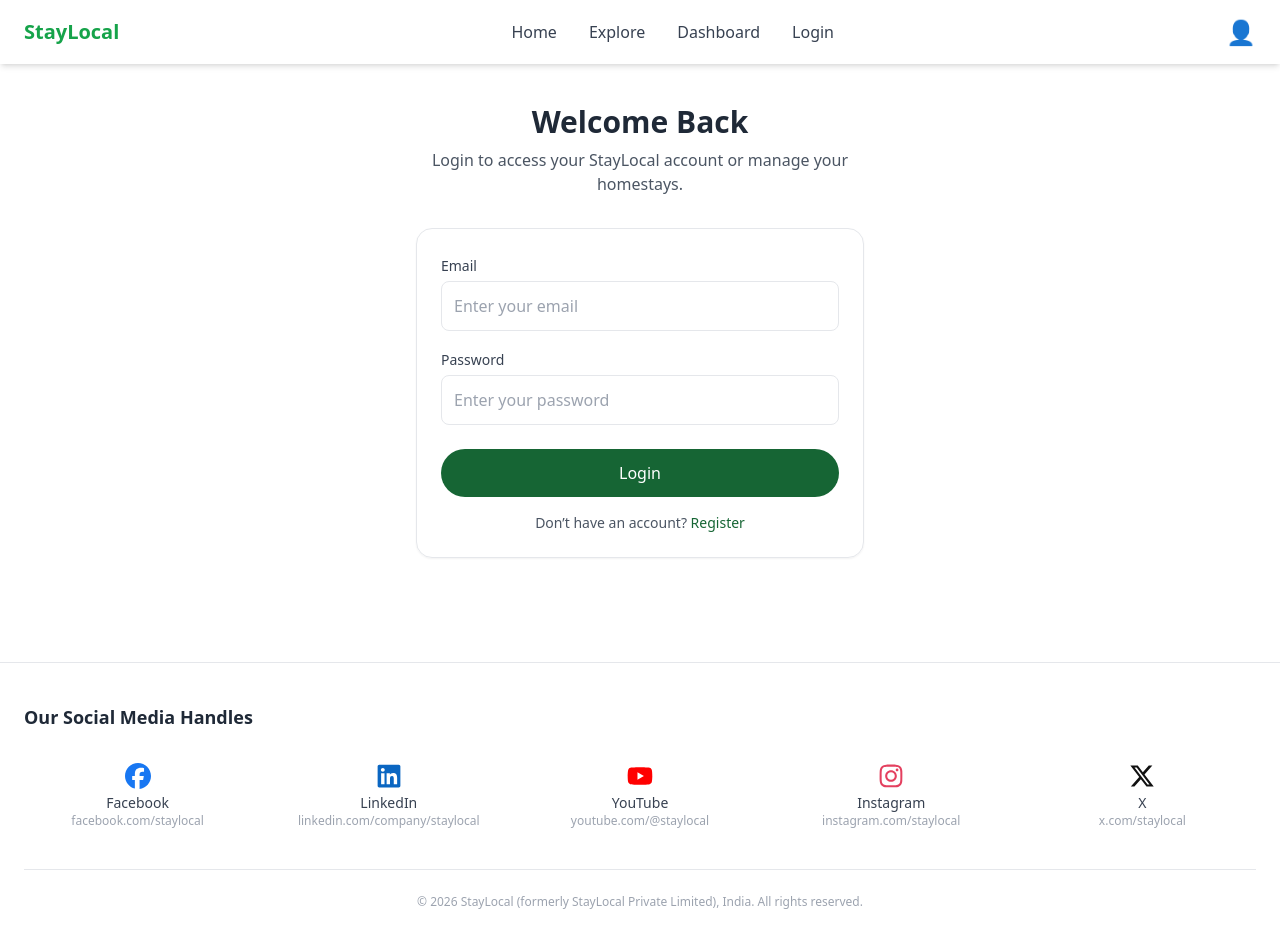
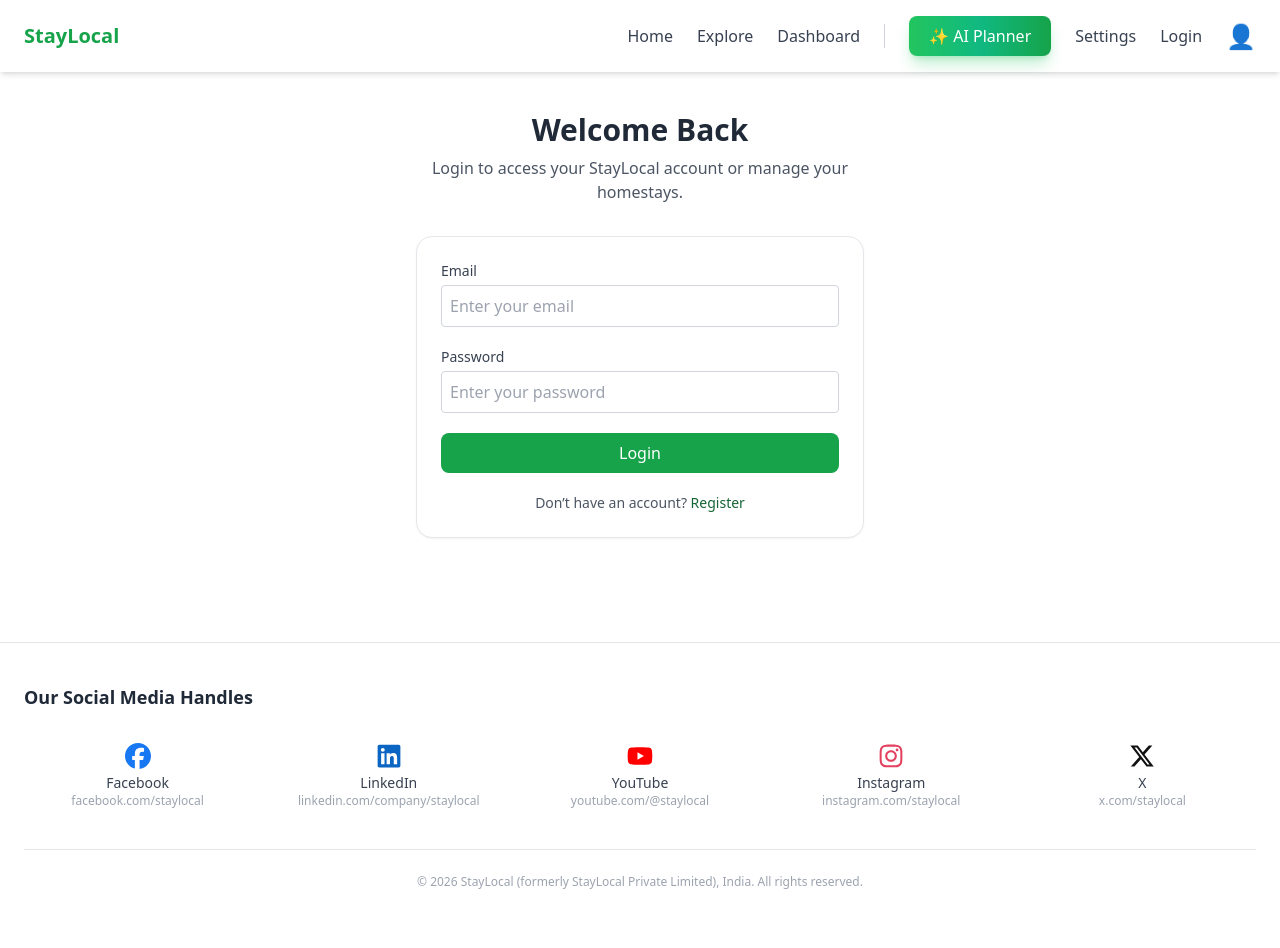
Before and after one commit to pragatinautiyal/StayLocal-Connecting-Travelers-to-Local-Life, a React app in the folder frontend/: page /login in a window 1280 px wide. Built offline with nearby package versions, Linux system fonts and the light colour scheme; the HTML template or start-up script is replaced by a standard one.

Commit message:
feat: complete frontend implementation and integrate UI components

```diff
--- a/frontend/package.json
+++ b/frontend/package.json
@@ -11,7 +11,9 @@
   },
   "dependencies": {
     "react": "^19.2.6",
-    "react-dom": "^19.2.6"
+    "react-dom": "^19.2.6",
+    "react-icons": "^5.6.0",
+    "react-router-dom": "^7.17.0"
   },
   "devDependencies": {
     "@babel/core": "^7.29.0",
@@ -19,7 +21,7 @@
     "@rolldown/plugin-babel": "^0.2.3",
     "@types/react": "^19.2.14",
     "@types/react-dom": "^19.2.3",
-    "@vitejs/plugin-react": "^6.0.1",
+    "@vitejs/plugin-react": "^6.0.2",
     "autoprefixer": "^10.5.0",
     "babel-plugin-react-compiler": "^1.0.0",
     "eslint": "^10.3.0",
--- a/frontend/src/App.jsx
+++ b/frontend/src/App.jsx
@@ -1,8 +1,11 @@
 import { BrowserRouter, Routes, Route } from "react-router-dom";
 import Home from "./pages/Home";
 import Explore from "./pages/Explore";
+import ComponentsDemo from "./pages/ComponentsDemo";
 import Dashboard from "./pages/Dashboard";
 import Login from "./pages/Login";
+import Settings from "./pages/Settings";
+import AiScreen from "./pages/AiScreen";
 
 function App() {
   return (
@@ -13,6 +16,9 @@ function App() {
           <Route path="/explore" element={<Explore />} />
           <Route path="/dashboard" element={<Dashboard />} />
           <Route path="/login" element={<Login />} />
+          <Route path="/settings" element={<Settings />} />
+          <Route path="/ai" element={<AiScreen />} />
+          <Route path="/components" element={<ComponentsDemo />} />
         </Routes>
       </BrowserRouter>
     </div>
--- a/frontend/src/components/Navbar.jsx
+++ b/frontend/src/components/Navbar.jsx
@@ -3,6 +3,17 @@ import { Link } from "react-router-dom";
 
 export default function Navbar() {
   const [open, setOpen] = useState(false);
+
+  const leftItems = [
+    { name: "Home", path: "/" },
+    { name: "Explore", path: "/explore" },
+    { name: "Dashboard", path: "/dashboard" },
+  ];
+
+  const rightItems = [
+    { name: "Settings", path: "/settings" },
+    { name: "Login", path: "/login" },
+  ];
 
   return (
     <nav className="bg-white shadow-md">
@@ -10,65 +21,85 @@ export default function Navbar() {
         {/* Logo */}
         <Link
           to="/"
-          className="text-xl font-bold text-green-600 transition-transform duration-300 hover:scale-105"
+          className="text-xl font-bold text-green-600 hover:scale-105 transition"
         >
           StayLocal
         </Link>
 
-        {/* Desktop Links */}
-        <div className="hidden md:flex space-x-8">
-          {["Home", "Explore", "Dashboard", "Login"].map((item) => (
+        {/* Desktop Nav */}
+        <div className="hidden md:flex items-center space-x-6">
+          {/* Left links */}
+          {leftItems.map((item) => (
             <Link
-              key={item}
-              to={item === "Home" ? "/" : `/${item.toLowerCase()}`}
-              className="relative text-gray-700 hover:text-green-600 transition-colors duration-300 after:content-[''] after:absolute after:left-0 after:-bottom-1 after:h-[2px] after:w-0 after:bg-green-600 after:transition-all after:duration-300 hover:after:w-full"
+              key={item.name}
+              to={item.path}
+              className="text-gray-700 hover:text-green-600 transition"
             >
-              {item}
+              {item.name}
             </Link>
           ))}
+
+          {/* Divider */}
+          <div className="h-6 w-px bg-gray-300 mx-2"></div>
+
+          {/* AI Planner */}
+          <Link
+            to="/ai"
+            className="relative px-5 py-2 rounded-lg font-medium text-white
+            bg-gradient-to-r from-green-500 via-emerald-500 to-green-600
+            shadow-lg shadow-green-500/30
+            hover:shadow-green-500/50 hover:scale-105
+            transition-all duration-300"
+          >
+            ✨ AI Planner
+          </Link>
+
+          {/* Right links */}
+          {rightItems.map((item) => (
+            <Link
+              key={item.name}
+              to={item.path}
+              className="text-gray-700 hover:text-green-600 transition"
+            >
+              {item.name}
+            </Link>
+          ))}
+
+          {/* Profile */}
+          <div className="text-2xl cursor-pointer hover:scale-110 transition text-gray-700">
+            👤
+          </div>
         </div>
 
-        {/* Profile Icon */}
-        <div className="hidden md:block text-2xl cursor-pointer hover:scale-110 transition">
-          👤
-        </div>
-
-        {/* Mobile Menu Button */}
-        <button className="md:hidden text-2xl" onClick={() => setOpen(!open)}>
+        {/* Mobile button */}
+        <button
+          className="md:hidden text-2xl text-gray-700"
+          onClick={() => setOpen(!open)}
+        >
           ☰
         </button>
       </div>
 
-      {/* Mobile Menu */}
+      {/* Mobile menu */}
       {open && (
-        <div className="md:hidden px-6 pb-4 space-y-3">
+        <div className="md:hidden px-6 pb-4 space-y-3 bg-white border-t border-gray-200">
+          {[...leftItems, ...rightItems].map((item) => (
+            <Link
+              key={item.name}
+              to={item.path}
+              onClick={() => setOpen(false)}
+              className="block text-gray-700 hover:text-green-600"
+            >
+              {item.name}
+            </Link>
+          ))}
+
           <Link
-            className="block text-gray-700"
-            to="/"
+            to="/ai"
             onClick={() => setOpen(false)}
+            className="block bg-green-600 hover:bg-green-700 text-white px-4 py-2 rounded text-center"
           >
-            Home
-          </Link>
-          <Link
-            className="block text-gray-700"
-            to="/explore"
-            onClick={() => setOpen(false)}
-          >
-            Explore
-          </Link>
-          <Link
-            className="block text-gray-700"
-            to="/dashboard"
-            onClick={() => setOpen(false)}
-          >
-            Dashboard
-          </Link>
-          <Link
-            className="block text-gray-700"
-            to="/login"
-            onClick={() => setOpen(false)}
-          >
-            Login
+            ✨ AI Planner
           </Link>
         </div>
       )}
--- a/frontend/src/pages/Login.jsx
+++ b/frontend/src/pages/Login.jsx
@@ -1,7 +1,18 @@
 import Navbar from "../components/Navbar";
 import Footer from "../components/Footer";
+import { Input, Button, Toast } from "../components/ui";
+import { useState, useEffect } from "react";
 
 export default function Login() {
+  const [toast, setToast] = useState("");
+
+  useEffect(() => {
+    if (toast) {
+      const timer = setTimeout(() => setToast(""), 3000);
+      return () => clearTimeout(timer);
+    }
+  }, [toast]);
+
   return (
     <div className="min-h-screen flex flex-col bg-white">
       <Navbar />
@@ -16,26 +27,24 @@ export default function Login() {
             Login to access your StayLocal account or manage your homestays.
           </p>
 
-          <div className="mt-8 p-6 border rounded-2xl shadow-sm">
-            <label className="text-sm text-gray-700">Email</label>
-            <input
-              type="email"
-              placeholder="Enter your email"
-              className="w-full mt-1 mb-4 p-3 border rounded-lg outline-none focus:ring-2 focus:ring-green-700"
+          <div className="mt-8 p-6 border rounded-2xl shadow-sm flex flex-col gap-5 bg-white border-gray-200">
+            <div className="flex flex-col gap-1">
+              <label className="text-sm text-gray-700">Email</label>
+              <Input type="email" placeholder="Enter your email" />
+            </div>
+
+            <div className="flex flex-col gap-1">
+              <label className="text-sm text-gray-700">Password</label>
+              <Input type="password" placeholder="Enter your password" />
+            </div>
+
+            <Button
+              label="Login"
+              onClick={() => setToast("Login successful!")}
+              className="w-full"
             />
 
-            <label className="text-sm text-gray-700">Password</label>
-            <input
-              type="password"
-              placeholder="Enter your password"
-              className="w-full mt-1 p-3 border rounded-lg outline-none focus:ring-2 focus:ring-green-700"
-            />
-
-            <button className="w-full mt-6 bg-green-800 text-white py-3 rounded-full hover:bg-green-900 transition">
-              Login
-            </button>
-
-            <div className="text-center mt-4 text-sm text-gray-600">
+            <div className="text-center text-sm text-gray-600">
               Don’t have an account?{" "}
               <span className="text-green-800 font-medium cursor-pointer">
                 Register
@@ -45,6 +54,8 @@ export default function Login() {
         </div>
       </main>
 
+      <Toast message={toast} />
+
       <Footer />
     </div>
   );
--- /dev/null
+++ b/frontend/src/pages/Settings.jsx
@@ -0,0 +1,105 @@
+import Navbar from "../components/Navbar";
+import Footer from "../components/Footer";
+import { useState, useEffect } from "react";
+import { Input, Button } from "../components/ui";
+
+export default function Settings() {
+  const [darkMode, setDarkMode] = useState(() => {
+    return localStorage.getItem("theme") === "dark";
+  });
+
+  useEffect(() => {
+    if (darkMode) {
+      document.documentElement.classList.add("dark");
+      localStorage.setItem("theme", "dark");
+    } else {
+      document.documentElement.classList.remove("dark");
+      localStorage.setItem("theme", "light");
+    }
+  }, [darkMode]);
+
+  useEffect(() => {
+    const savedTheme = localStorage.getItem("theme");
+
+    if (savedTheme === "dark") {
+      document.documentElement.classList.add("dark");
+    }
+  }, []);
+
+  return (
+    <div className="min-h-screen flex flex-col bg-green-50 dark:bg-gray-900 transition-colors">
+      <Navbar />
+
+      <main className="flex-1 w-full">
+        <div className="max-w-7xl mx-auto px-4 sm:px-6 py-10">
+          {/* Title */}
+          <h1 className="text-3xl font-bold text-gray-800 dark:text-white text-center">
+            Settings
+          </h1>
+
+          <p className="mt-3 text-gray-600 dark:text-gray-400 text-center max-w-2xl mx-auto">
+            Manage your profile, preferences, and application settings.
+          </p>
+
+          {/* Card */}
+          <div className="mt-10 max-w-xl mx-auto space-y-6 bg-white dark:bg-gray-800 p-6 rounded-xl shadow-md border border-gray-200 dark:border-gray-700 transition-colors">
+            {/* Profile Info */}
+            <div className="flex flex-col gap-3">
+              <h2 className="text-lg font-semibold text-gray-800 dark:text-white">
+                Profile Info
+              </h2>
+
+              <Input
+                type="text"
+                placeholder="Name"
+                className="bg-white dark:bg-gray-700 text-gray-800 dark:text-white border-gray-300 dark:border-gray-600"
+              />
+
+              <Input
+                type="email"
+                placeholder="Email"
+                className="bg-white dark:bg-gray-700 text-gray-800 dark:text-white border-gray-300 dark:border-gray-600"
+              />
+            </div>
+
+            {/* Password */}
+            <div className="flex flex-col gap-3">
+              <h2 className="text-lg font-semibold text-gray-800 dark:text-white">
+                Change Password
+              </h2>
+
+              <Input
+                type="password"
+                placeholder="New Password"
+                className="bg-white dark:bg-gray-700 text-gray-800 dark:text-white border-gray-300 dark:border-gray-600"
+              />
+            </div>
+
+            {/* Actions */}
+            <div className="flex flex-col gap-5">
+              {/* Dark Mode Toggle */}
+              <div className="flex items-center justify-between">
+                <span className="text-gray-800 dark:text-gray-200 font-medium">
+                  Dark Mode
+                </span>
+
+                <Button
+                  label={darkMode ? "Dark ON" : "Dark OFF"}
+                  onClick={() => setDarkMode(!darkMode)}
+                />
+              </div>
+
+              {/* Logout */}
+              <Button
+                label="Logout"
+                className="w-full bg-red-500 hover:bg-red-600 text-white"
+              />
+            </div>
+          </div>
+        </div>
+      </main>
+
+      <Footer />
+    </div>
+  );
+}
--- a/frontend/tailwind.config.js
+++ b/frontend/tailwind.config.js
@@ -1,5 +1,6 @@
 /** @type {import('tailwindcss').Config} */
 export default {
+  darkMode: "class", // VERY IMPORTANT
   content: ["./index.html", "./src/**/*.{js,ts,jsx,tsx}"],
   theme: {
     extend: {},
```
Also changed, not shown: frontend/src/components/Card.jsx (+6 -3 lines), frontend/src/components/Hero.jsx (+8 -12 lines), frontend/src/context/ThemeContext.jsx (added, +41 -0 lines), frontend/src/pages/AiScreen.jsx (added, +74 -0 lines), frontend/src/pages/Dashboard.jsx (+9 -8 lines), 1 other file (tests, documents, lock files or other folders).
